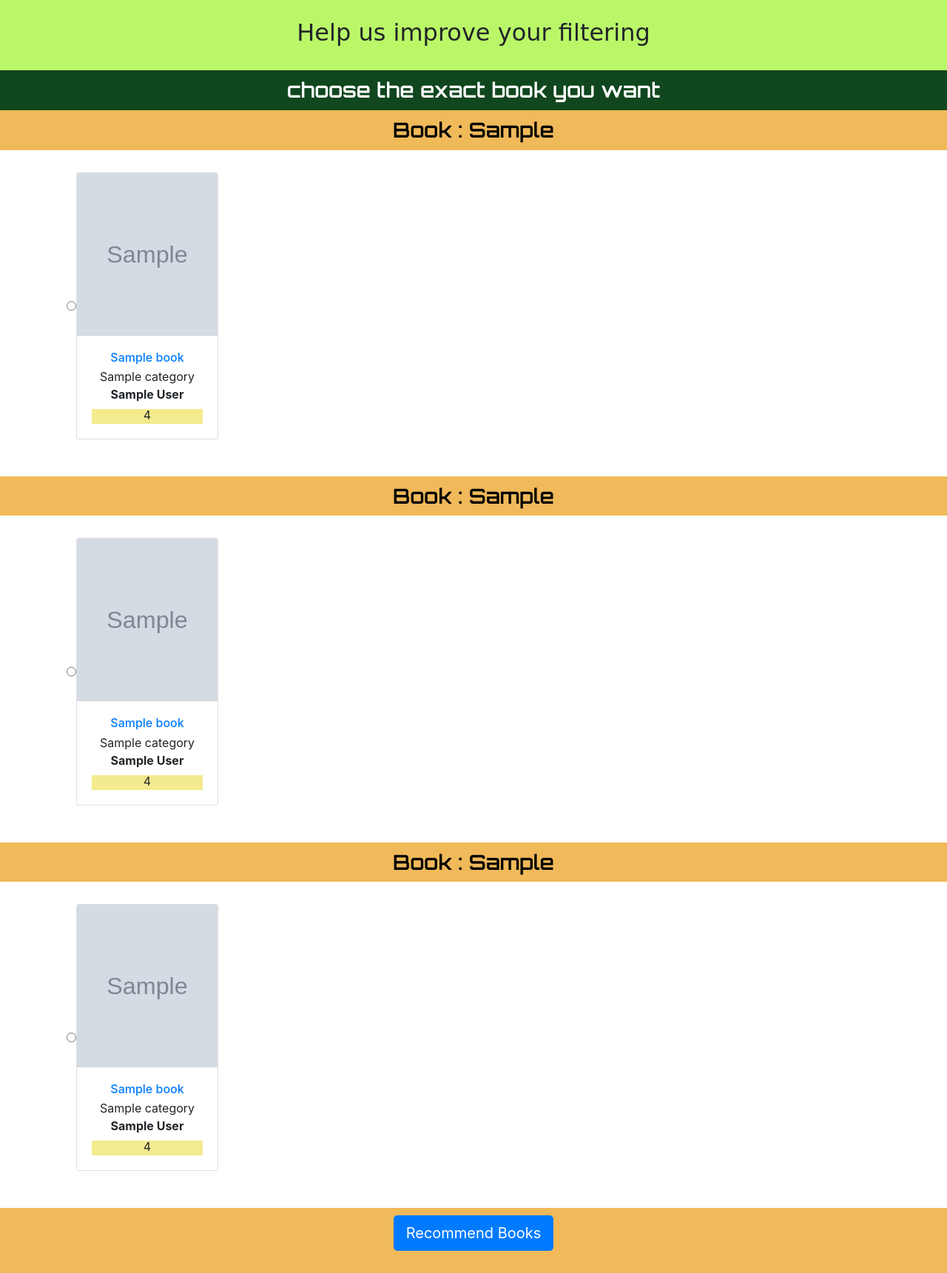
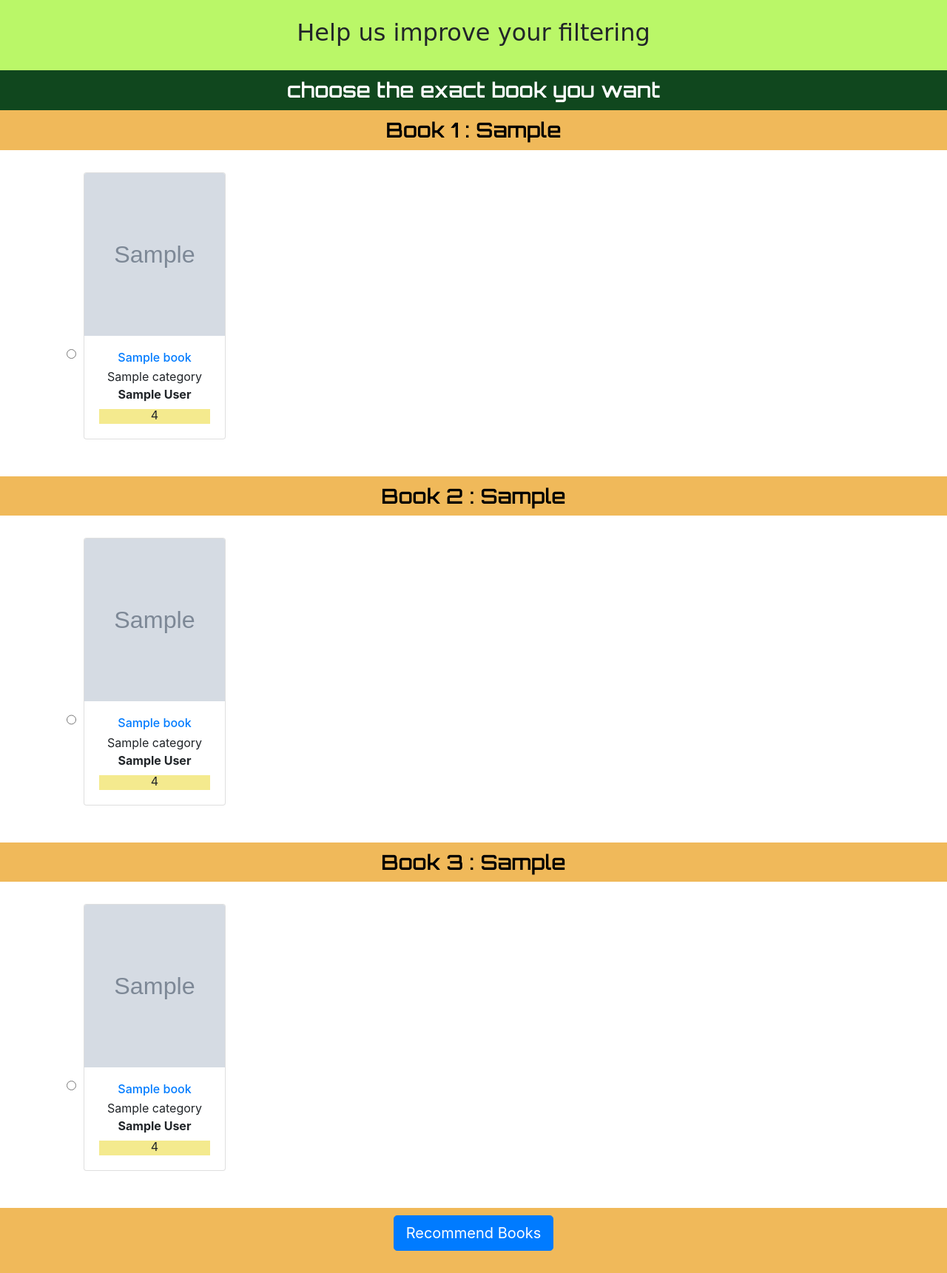
Before and after one commit to RajeRahul/recommendation_system_project, a Django app: template recommendation_webapp/templates/book_pre_filter.html in a window 1280 px wide. Shown: the whole page at 74% size. Run offline with Django 3.2, Linux system fonts and the light colour scheme; the template is opened without the code that fills it: most values are stand-ins (such as "Sample title", 1, 10 or a date in 2020); grey boxes marked "Sample" are stand-in pictures; some libraries are stand-ins or nearby versions; some web fonts are replaced.

Commit message:
2nd review done

```diff
--- a/recommendation_system/settings.py
+++ b/recommendation_system/settings.py
@@ -120,4 +120,4 @@ USE_TZ = True
 # https://docs.djangoproject.com/en/2.2/howto/static-files/
 
 #adding additional folder name to the static  url
-STATIC_URL = '/static/recommendation_webapp/'
+STATIC_URL = '/static/'
--- a/recommendation_webapp/static/recommendation_webapp/style.css
+++ b/recommendation_webapp/static/recommendation_webapp/style.css
@@ -140,11 +140,8 @@ a {
 /* Search result page */
 
 .row {
-  margin-left: 90px;
-  margin-right: 20px;
+  margin : 30px 20px 50px 90px;
   line-height: 0.5;
-  margin-top: 30px;
-  margin-bottom: 50px;
 }
 .card {
   width:12rem;
@@ -255,3 +252,12 @@ a {
 .genre_search_book {
   margin-top: 30px;
 }
+
+
+.pre-filter-row {
+  margin : 30px 130px 50px 90px;
+  line-height: 0.5;
+}
+.pre-filter-radio {
+  margin :130px 10px 0 0;
+}
--- a/recommendation_webapp/templates/book_pre_filter.html
+++ b/recommendation_webapp/templates/book_pre_filter.html
@@ -13,12 +13,12 @@
 <form name="form">
 
   <div class="similar_rating_div-1">
-    <h3 class="similar_rating_text-1" >Book : {{ book1 }}</h3>
+    <h3 class="similar_rating_text-1" >Book 1 : {{ book1 }}</h3>
   </div>
 
-  <div class="row">
+  <div class="row pre-filter-row">
   {% for books in b1 %}
-  <input type="radio" name="book1" value="{{ books.isbn }}" required>
+  <input type="radio" class="pre-filter-radio" name="book1" value="{{ books.isbn }}" required>
   <div class="card">
     <img src="{{ books.image }}" onerror="this.src='https://i.pinimg.com/originals/96/a0/0d/96a00d42b0ff8f80b7cdf2926a211e47.jpg'" class="card-img-top" alt="book_cover" height="220px">
     <div class="card-body">
@@ -41,12 +41,12 @@
   </div>
 
   <div class="similar_rating_div-1">
-    <h3 class="similar_rating_text-1" >Book : {{ book2 }}</h3>
+    <h3 class="similar_rating_text-1" >Book 2 : {{ book2 }}</h3>
   </div>
 
-  <div class="row">
+  <div class="row pre-filter-row">
   {% for books in b2 %}
-  <input type="radio" name="book2" value="{{ books.isbn }}" required>
+  <input type="radio" class="pre-filter-radio" name="book2" value="{{ books.isbn }}" required>
   <div class="card">
     <img src="{{ books.image }}" onerror="this.src='https://i.pinimg.com/originals/96/a0/0d/96a00d42b0ff8f80b7cdf2926a211e47.jpg'" class="card-img-top" alt="book_cover" height="220px">
     <div class="card-body">
@@ -69,12 +69,12 @@
   </div>
 
   <div class="similar_rating_div-1">
-    <h3 class="similar_rating_text-1" >Book : {{ book3 }}</h3>
+    <h3 class="similar_rating_text-1" >Book 3 : {{ book3 }}</h3>
   </div>
 
-  <div class="row">
+  <div class="row pre-filter-row">
   {% for books in b3 %}
-  <input type="radio" name="book3" value="{{ books.isbn }}" required>
+  <input type="radio" class="pre-filter-radio" name="book3" value="{{ books.isbn }}" required>
   <div class="card">
     <img src="{{ books.image }}" onerror="this.src='https://i.pinimg.com/originals/96/a0/0d/96a00d42b0ff8f80b7cdf2926a211e47.jpg'" class="card-img-top" alt="book_cover" height="220px">
     <div class="card-body">
--- a/recommendation_webapp/templates/movie_similar_filtering.html
+++ b/recommendation_webapp/templates/movie_similar_filtering.html
@@ -11,7 +11,7 @@
 <div class="similarity_genre_div">
   <h3>your movies belong in the following genres:</h3>
   {% for i in genre_list_final %}
-  {% if forloop.counter <= 6 %}
+  {% if forloop.counter <= 8 %}
   <strong class="similarity_genre_text">{{ i }} ,</strong>
   {% endif %}
   {% endfor %}
```
Also changed, not shown: recommendation_webapp/templates/anime_pre_filter.html (+6 -6 lines), recommendation_webapp/templates/movie_pre_filter.html (+7 -6 lines).
